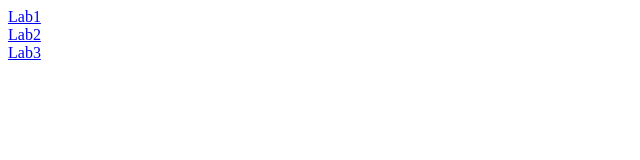
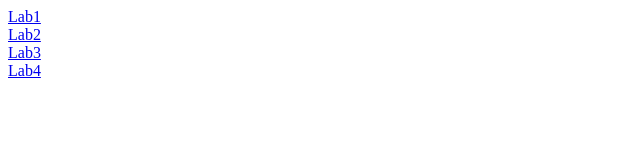
Before and after one commit to Mujtaba4100/wad-labs, a plain HTML site: page index.html in a window 1280 px wide. Shown: the full height of the page, 0-640 px from the left. Drawn offline with Linux system fonts and the light colour scheme.

Commit message:
included lab4 in index

```diff
--- a/index.html
+++ b/index.html
@@ -10,7 +10,7 @@
     <br>
     <a href="lab3/index.html">Lab3</a>
     <br>
-    <a href="lab4/index.html"></a>
+    <a href="lab4/index.html">Lab4</a>
 </head>
 <body>
 
```
